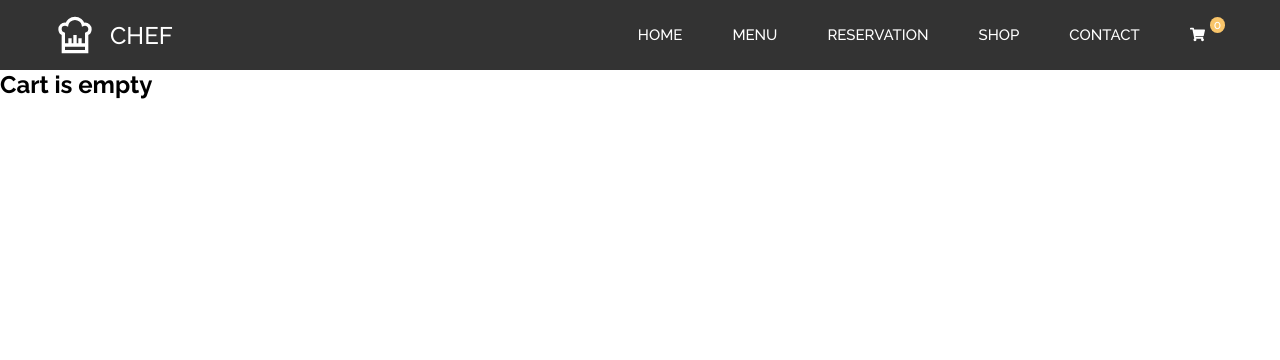
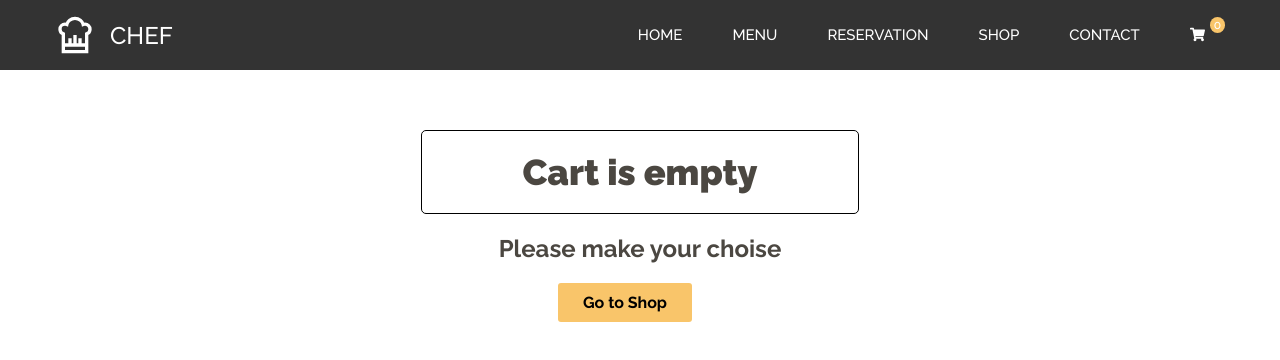
Before and after one commit to svyath/Restaurant-Website, a React (Create React App) app: page /cart in a window 1280 px wide. Shown: the top 360 px of the page. Built offline with nearby package versions, Linux system fonts and the light colour scheme.

Commit message:
empty cart section created

```diff
--- a/src/pages/Cart/Cart.jsx
+++ b/src/pages/Cart/Cart.jsx
@@ -18,7 +18,11 @@ import {
     CartItemH2,
     CartItemSpan,
     CartHeader,
-    GridItem
+    GridItem,
+    NoItemsH2,
+    NoItemsP,
+    NoItemsLink,
+    NoItemsContainer
 } from './CartElements.jsx';
 
 class Cart extends Component {
@@ -34,7 +38,11 @@ class Cart extends Component {
             return (
                 <>
                 <Navbar />
-                <h2>Cart is empty</h2>
+                <NoItemsContainer>
+                    <NoItemsH2>Cart is empty</NoItemsH2>
+                    <NoItemsP>Please make your choise</NoItemsP>
+                    <NoItemsLink to='/shop'>Go to Shop</NoItemsLink>
+                </NoItemsContainer>
                 </>
             )
         }else {
--- a/src/pages/Cart/CartElements.jsx
+++ b/src/pages/Cart/CartElements.jsx
@@ -137,3 +137,51 @@ export const CartItemSpan = styled.span`
   font-size: 18px;
   font-weight: 500;
 `;
+
+export const NoItemsH2 = styled.h2`
+  text-align: center;
+  font-size: 36px;
+  font-weight: 900;
+  color: #4b4741;
+  margin-top: 60px;
+  padding: 20px 100px;
+  border: 1px solid black;
+  border-radius: 5px;
+`;
+
+export const NoItemsP = styled.p`
+  text-align: center;
+  font-size: 24px;
+  font-weight: 700;
+  color: #4b4741;
+  margin-top: 20px;
+`;
+
+export const NoItemsContainer = styled(Container)`
+  max-width: 700px;
+  display: flex;
+  flex-direction: column;
+  justify-content: center;
+  align-items: center;
+  ${Container}
+`;
+
+export const NoItemsLink = styled(Link)`
+  text-decoration: none;
+  color: #000;
+  background-color: #f9c56a;
+  cursor: pointer;
+  font-size: 16px;
+  font-weight: 700;
+  margin-top: 10px;
+  margin-bottom: 10px;
+  padding: 10px 25px;
+  border-radius: 3px;
+  margin-right: 30px;
+  margin-top: 20px;
+
+  &:hover{
+      transform: scale(1.08);
+      transition: linear 0.2s;
+  }
+`;
```
